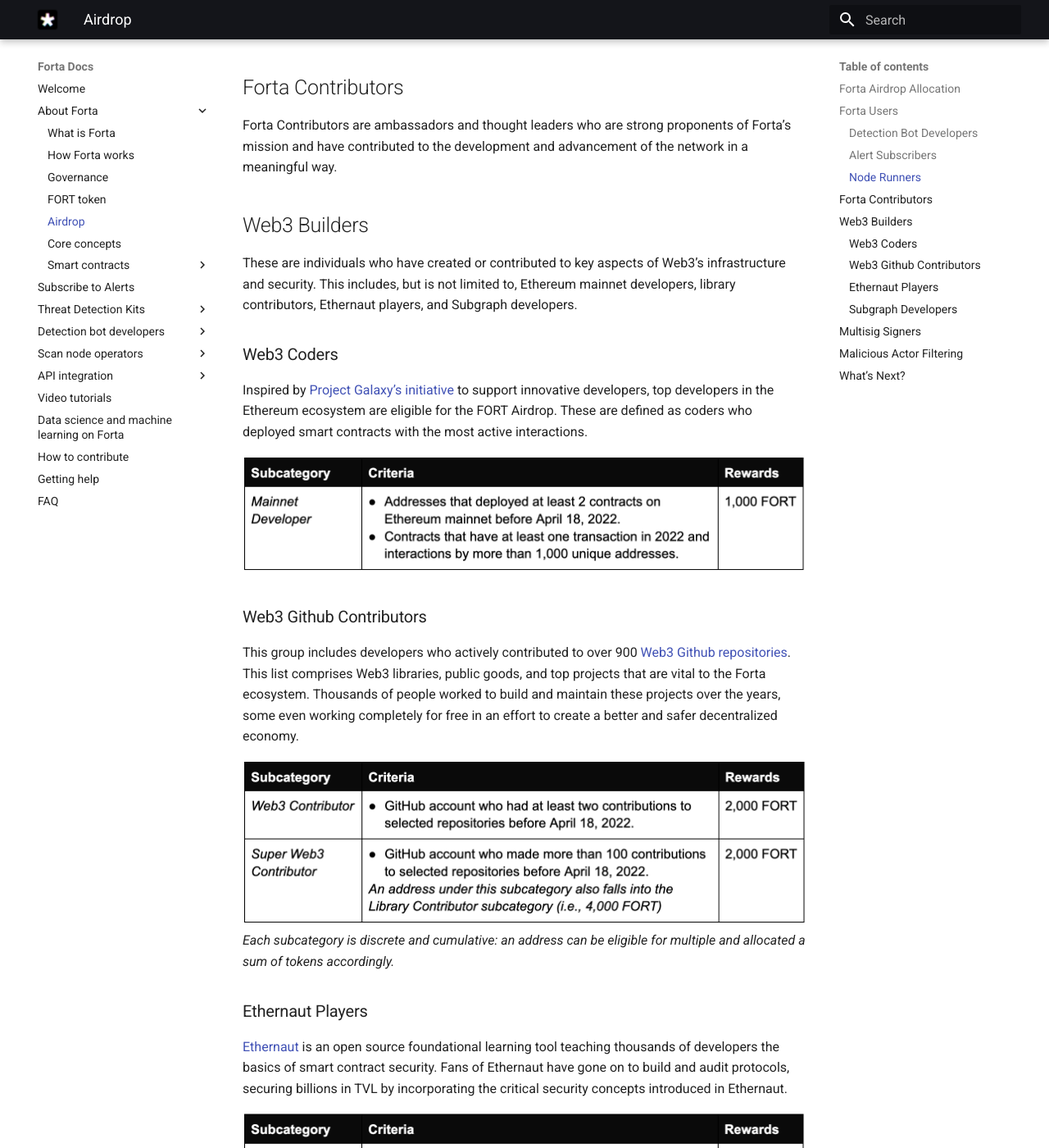
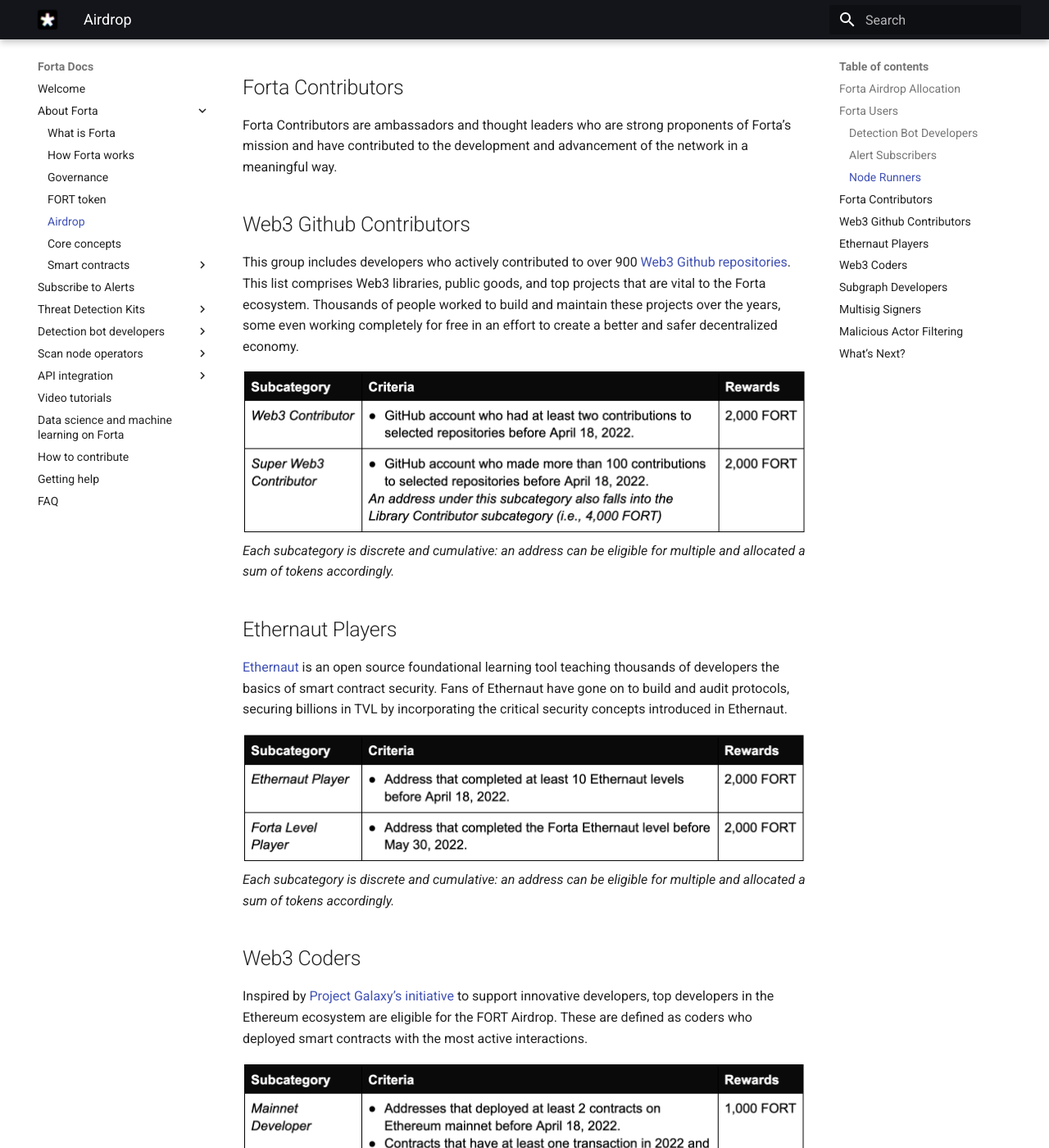
Before and after one commit to forta-network/docs, an MkDocs documentation site: the page built from docs/airdrop.md, in a window 1280 px wide and 1400 px high, scrolled down 2439 px. Shown: the whole window at 82% size. Built offline with MkDocs 1.6.1 and Material for MkDocs 9.7.7, drawn with Linux system fonts in a browser that asks for light colours.

Commit message:
more airdrop edits

```diff
--- a/docs/airdrop.md
+++ b/docs/airdrop.md
@@ -40,31 +40,27 @@
 
 Forta Contributors are ambassadors and thought leaders who are strong proponents of Forta’s mission and have contributed to the development and advancement of the network in a meaningful way.
 
-## Web3 Builders
-
-These are individuals who have created or contributed to key aspects of Web3’s infrastructure and security. This includes, but is not limited to, Ethereum mainnet developers, library contributors, Ethernaut players, and Subgraph developers.
-
-### Web3 Coders
-
-Inspired by [Project Galaxy’s initiative](https://blog.galaxy.eco/project-galaxy-announces-shadowy-super-coder-nft-pack-with-300-million-worth-of-perks-c5cb9ea2d18a) to support innovative developers, top developers in the Ethereum ecosystem are eligible for the FORT Airdrop. These are defined as coders who deployed smart contracts with the most active interactions.
-
-![Mainnet Developers](airdrop-table5.png)
-
-### Web3 Github Contributors
+## Web3 Github Contributors
 
 This group includes developers who actively contributed to over 900 [Web3 Github repositories](https://docs.google.com/spreadsheets/d/1VgLQIiceycJf0i6gofPTWi05UCfJJ4PURBEvkSCLG-E/edit?usp=sharing). This list comprises Web3 libraries, public goods, and top projects that are vital to the Forta ecosystem. Thousands of people worked to build and maintain these projects over the years, some even working completely for free in an effort to create a better and safer decentralized economy.
 
-![Library Contributors](airdrop-table6.png)
+![Web3 Github Contributors](airdrop-table6.png)
 *Each subcategory is discrete and cumulative: an address can be eligible for multiple and allocated a sum of tokens accordingly.*
 
-### Ethernaut Players
+## Ethernaut Players
 
 [Ethernaut](https://ethernaut.openzeppelin.com) is an open source foundational learning tool teaching thousands of developers the basics of smart contract security. Fans of Ethernaut have gone on to build and audit protocols, securing billions in TVL by incorporating the critical security concepts introduced in Ethernaut.
 
 ![Ethernaut Players](airdrop-table7.png)
 *Each subcategory is discrete and cumulative: an address can be eligible for multiple and allocated a sum of tokens accordingly.*
 
-### Subgraph Developers
+## Web3 Coders
+
+Inspired by [Project Galaxy’s initiative](https://blog.galaxy.eco/project-galaxy-announces-shadowy-super-coder-nft-pack-with-300-million-worth-of-perks-c5cb9ea2d18a) to support innovative developers, top developers in the Ethereum ecosystem are eligible for the FORT Airdrop. These are defined as coders who deployed smart contracts with the most active interactions.
+
+![Mainnet Developers](airdrop-table5.png)
+
+## Subgraph Developers
 
 The Graph Protocol subgraph developers are valuable contributors to Web3, facilitating access to blockchain data for decentralized applications on Ethereum.
 
```
Also changed, not shown: docs/airdrop-table1.png.
